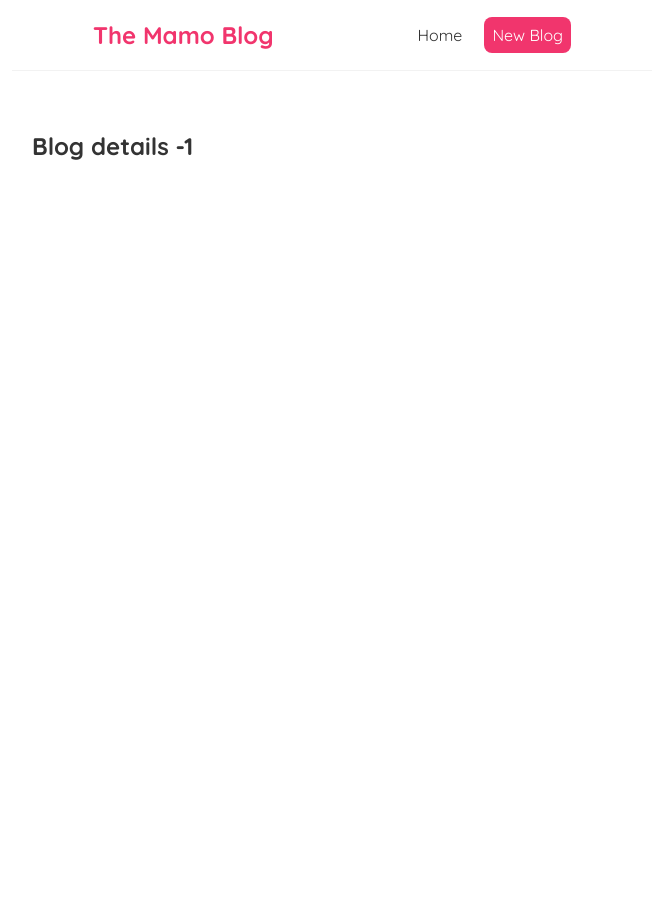
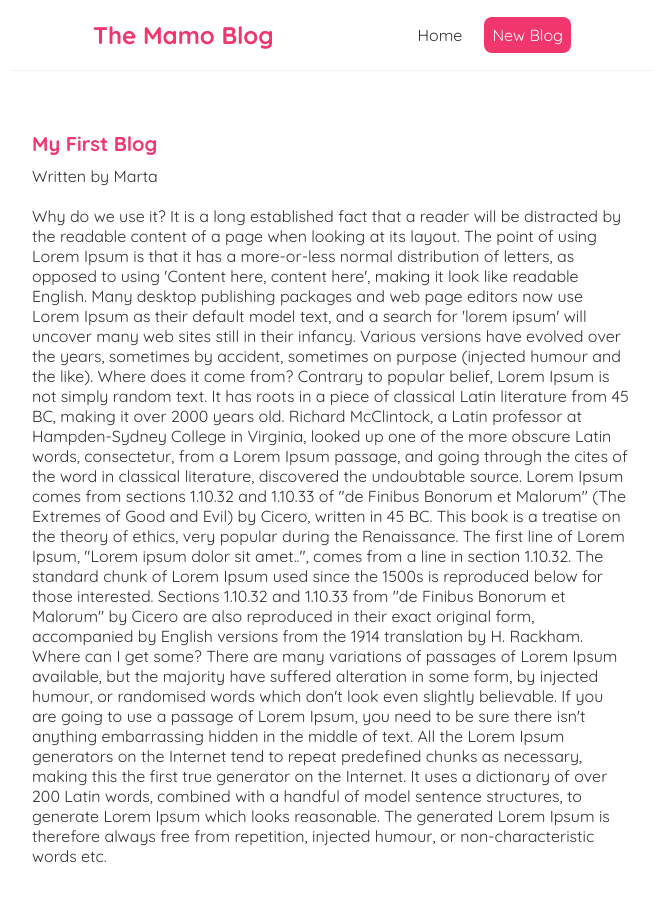
Before and after one commit to Yosef-Ali/react-hooks-routers, a React (Create React App) app: page /blogs/1 in a window 1280 px wide. Shown: the top 902 px of the page, without its empty margins (308-967 px from the left). Before the commit the page ends 800 px from the top, so only its background shows below. Built offline with nearby package versions, Linux system fonts and the light colour scheme; data requests are answered from the project's data file.

Commit message:
fetch detail page

```diff
--- a/src/BlogDetails.js
+++ b/src/BlogDetails.js
@@ -1,10 +1,25 @@
 import { useParams } from "react-router-dom";
+import useFetch from "./useFetch";
 
 const BlogDetails = () => {
   const { id } = useParams();
+  const {
+    data: blog,
+    error,
+    isPending,
+  } = useFetch("http://localhost:8000/blogs/" + id);
+
   return (
     <div className="blog-details">
-      <h2>Blog details -{id}</h2>
+      {isPending && <div>Loading...</div>}
+      {error && <div>{error}</div>}
+      {blog && (
+        <article>
+          <h2>{blog.title}</h2>
+          <p>Written by {blog.author}</p>
+          <div>{blog.body}</div>
+        </article>
+      )}
     </div>
   );
 };
--- a/src/index.css
+++ b/src/index.css
@@ -62,3 +62,21 @@
 .blog-preview a {
   text-decoration: none;
 }
+
+/* blog details page */
+.blog-details h2 {
+  font-size: 20px;
+  color: #f1356d;
+  margin-bottom: 10px;
+}
+.blog-details div {
+  margin: 20px 0;
+}
+.blog-details button {
+  background: #f1356d;
+  color: #fff;
+  border: 0;
+  padding: 8px;
+  border-radius: 8px;
+  cursor: pointer;
+}
```
Also changed, not shown: 1 other file (tests, documents, lock files or other folders).
